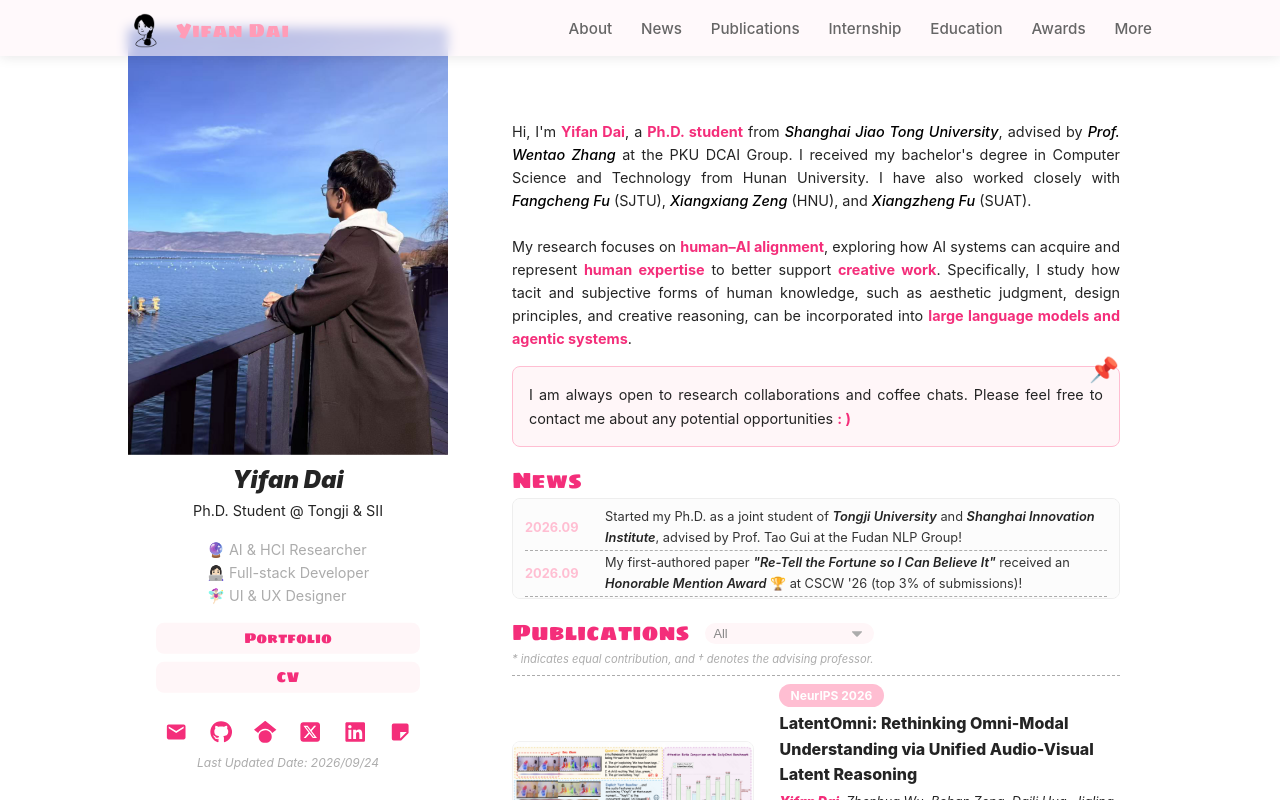
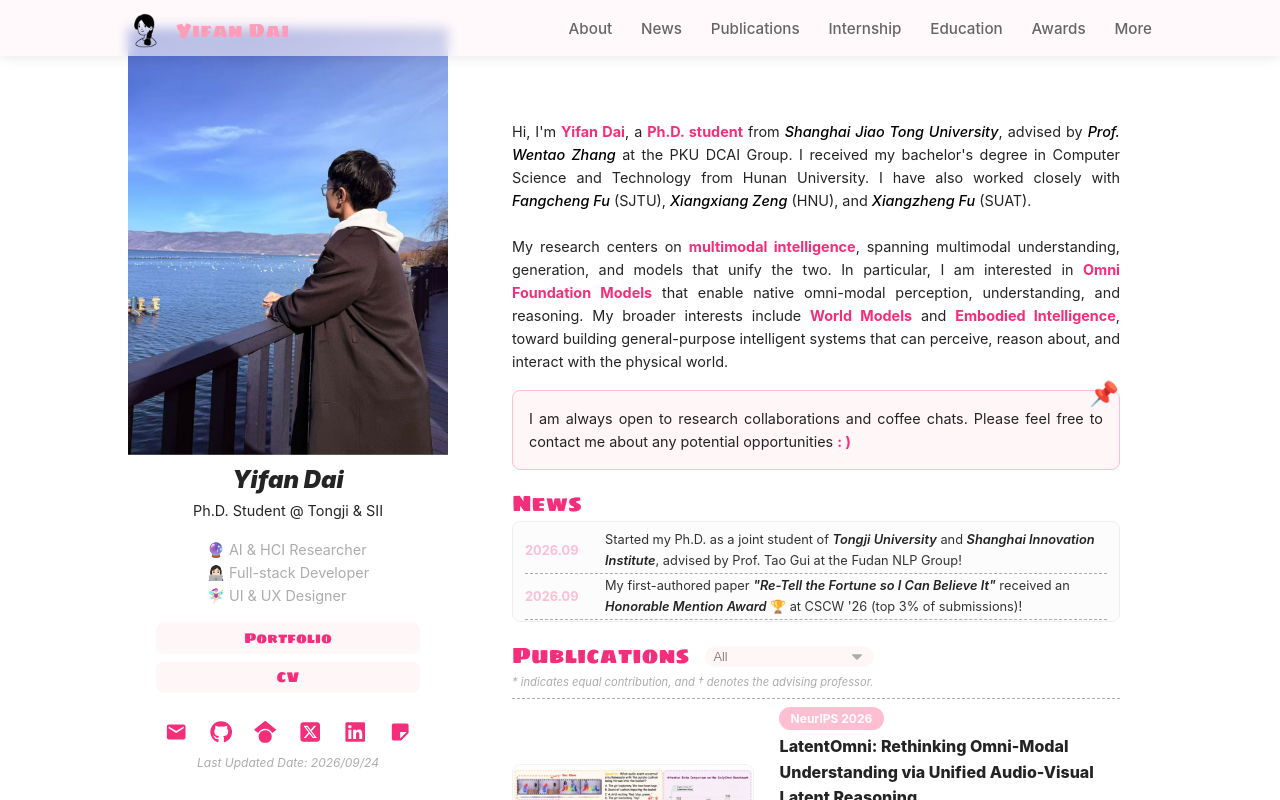
Before and after one commit to yfanDai/yfanDai.github.io, a React (Vite) app: page / in a window 1280 px wide. Shown: the top 800 px of the page. Built offline with nearby package versions, Linux system fonts and the light colour scheme.

Commit message:
Update research interests in About section

```diff
--- a/src/components/About.jsx
+++ b/src/components/About.jsx
@@ -11,11 +11,7 @@ function About() {
                 Prof. Wentao Zhang
             </a> at the PKU DCAI Group. I received my bachelor's degree in Computer Science and Technology from Hunan University. I have also worked closely with <a href="https://ccchengff.github.io/" target="_blank" rel="noopener noreferrer">Fangcheng Fu</a> (SJTU), <a href="https://ngcee.hnu.edu.cn/szdw/dsdw/xnbssds/rgzn/cxx.htm" target="_blank" rel="noopener noreferrer">Xiangxiang Zeng</a> (HNU), and <a href="https://csce.suat-sz.edu.cn/info/1011/1461.htm" target="_blank" rel="noopener noreferrer">Xiangzheng Fu</a> (SUAT).
                 <br/><br/>
-                {/* My research interests focus on <strong>human–AI interaction for supporting human creativity</strong> to
-                achieve better cognitive support and creative collaboration, by designing interaction forms and
-                generating contents that align with human intention, emotion, and cognition. */}
-
-                My research focuses on <strong>human–AI alignment</strong>, exploring how AI systems can acquire and represent <strong>human expertise</strong> to better support <strong>creative work</strong>. Specifically, I study how tacit and subjective forms of human knowledge, such as aesthetic judgment, design principles, and creative reasoning, can be incorporated into <strong>large language models and agentic systems</strong>.
+                My research centers on <strong>multimodal intelligence</strong>, spanning multimodal understanding, generation, and models that unify the two. In particular, I am interested in <strong>Omni Foundation Models</strong> that enable native omni-modal perception, understanding, and reasoning. My broader interests include <strong>World Models</strong> and <strong>Embodied Intelligence</strong>, toward building general-purpose intelligent systems that can perceive, reason about, and interact with the physical world.
 
 
                 <div className="callout">I am always open to research collaborations and coffee chats. Please feel free to contact me about any potential opportunities <strong>: )</strong></div>
```
